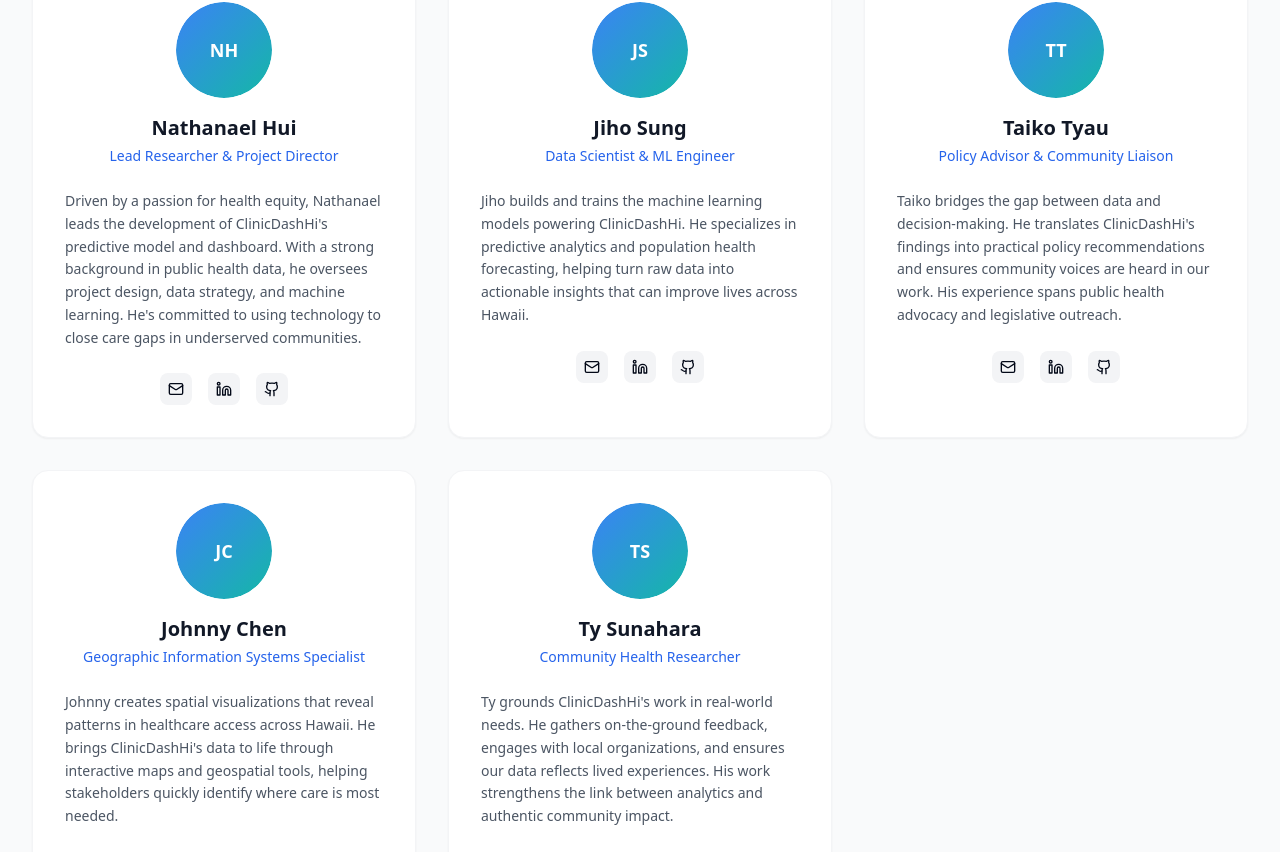
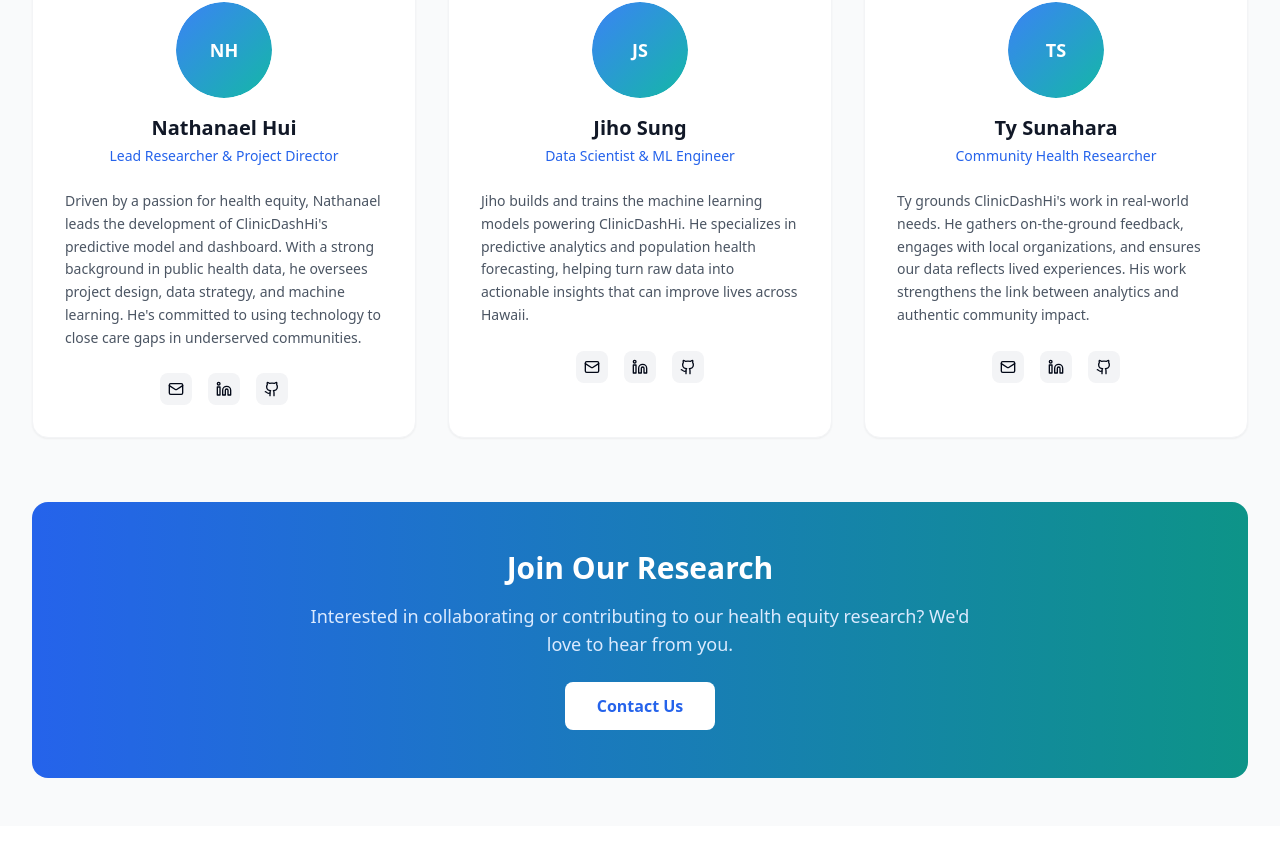
Before and after one commit to nlh2601/clinic-dash-hi, a React (Vite) app: page /team in a window 1280 px wide. Shown: the part 828-1680 px from the top of the page. After the commit the page ends 1654 px from the top, so only its background shows below. Built offline with nearby package versions, Linux system fonts and the light colour scheme.

Commit message:
Update Team.tsx

```diff
--- a/src/pages/Team.tsx
+++ b/src/pages/Team.tsx
@@ -24,27 +24,11 @@ const Team = () => {
       initials: "JS"
     },
     {
-      name: "Taiko Tyau",
-      role: "Policy Advisor & Community Liaison",
-      bio: "Taiko bridges the gap between data and decision-making. He translates ClinicDashHi's findings into practical policy recommendations and ensures community voices are heard in our work. His experience spans public health advocacy and legislative outreach.",
-      email: "clinicdashhi@gmail.com",
-      image: "/taikochef.jpg",
-      initials: "TT"
-    },
-    {
-      name: "Johnny Chen",
-      role: "Geographic Information Systems Specialist",
-      bio: "Johnny creates spatial visualizations that reveal patterns in healthcare access across Hawaii. He brings ClinicDashHi's data to life through interactive maps and geospatial tools, helping stakeholders quickly identify where care is most needed.",
-      email: "clinicdashhi@gmail.com",
-      image: "/johnnychef.jpg",
-      initials: "JC"
-    },
-    {
       name: "Ty Sunahara",
       role: "Community Health Researcher",
       bio: "Ty grounds ClinicDashHi's work in real-world needs. He gathers on-the-ground feedback, engages with local organizations, and ensures our data reflects lived experiences. His work strengthens the link between analytics and authentic community impact.",
       email: "clinicdashhi@gmail.com",
-      image: "/tychef.jpg",
+      image: "",
       initials: "TS"
     }
   ];
```
